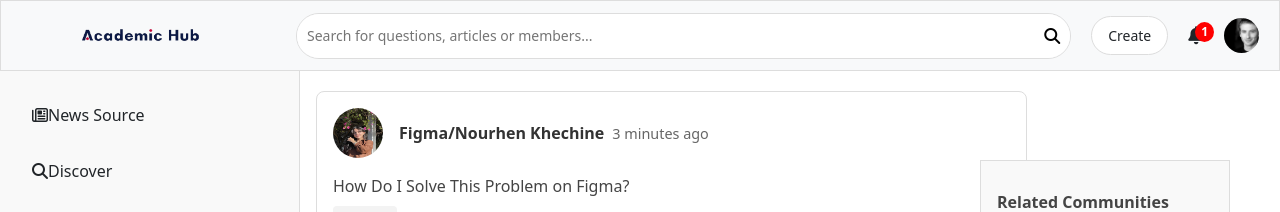
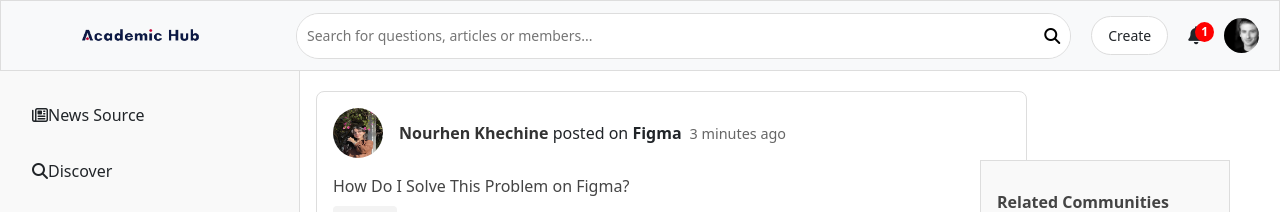
Before and after one commit to NA5KO/Academic_Hub, an Angular app in the folder frontend-app/: page /post/1 in a window 1280 px wide. Shown: the top 212 px of the page. Built offline with nearby package versions, Linux system fonts and the light colour scheme.

Commit message:
Completed front

```diff
--- a/frontend-app/src/app/feed/posts/post-details/post-details.component.ts
+++ b/frontend-app/src/app/feed/posts/post-details/post-details.component.ts
@@ -10,7 +10,8 @@ export class PostDetailsComponent implements OnInit {
   post: any = {
     id: 1,
     image: '../../../../assets/nourhen.jpg',
-    author: 'Figma/Nourhen Khechine',
+    community: 'Figma',
+    author: 'Nourhen Khechine',
     time: '3 minutes ago',
     content: 'How Do I Solve This Problem on Figma?',
     tags: ['#Figma'],
--- a/frontend-app/src/app/feed/posts/post-item/post-item.component.html
+++ b/frontend-app/src/app/feed/posts/post-item/post-item.component.html
@@ -2,7 +2,8 @@
   <div class="post-header">
     <img src={{post.image}} alt="User avatar" />
     <div>
-      <span class="username">{{ post.author }}</span>
+      <span class="username" (click)="goToUserProfile(post.author)">{{ post.author }}</span>
+      <span (click)="goToCommunity(post.community)"> posted on <b>{{ post.community }}</b></span>
       <span class="time">{{ post.time }}</span>
     </div>
   </div>
--- a/frontend-app/src/app/feed/posts/post-item/post-item.component.ts
+++ b/frontend-app/src/app/feed/posts/post-item/post-item.component.ts
@@ -34,4 +34,12 @@ export class PostItemComponent {
   goToPost(postId: number) {
     this.router.navigate(['/post', postId]);
   }
+
+  goToUserProfile(username: string) {
+    this.router.navigate(['/user', username]);
+  }
+
+  goToCommunity(community: string) {
+    this.router.navigate(['/community', community]);
+  }
 }
--- a/frontend-app/src/app/feed/posts/services/post.service.ts
+++ b/frontend-app/src/app/feed/posts/services/post.service.ts
@@ -11,7 +11,8 @@ export class PostService {
     {
       id: 1,
       image: '../../../../assets/nourhen.jpg',
-      author: 'Figma/Nourhen Khechine',
+      community: 'Figma',
+      author: 'Nourhen Khechine',
       time: '3 minutes ago',
       content: 'How Do I Solve This Problem on Figma?',
       tags: ['#Figma'],
@@ -24,7 +25,8 @@ export class PostService {
     {
       id: 2,
       image: '../../../../assets/amine.jpg',
-      author: 'K8s/Amen Dhouibi',
+      community: 'K8s',
+      author: 'Amen Dhouibi',
       time: '3 minutes ago',
       content: 'Read this article about K8s!!!',
       tags: ['#Kubernetes'],
@@ -36,7 +38,8 @@ export class PostService {
     },
     { id: 3,
       image: '../../../../assets/amine.jpg',
-      author: 'WD/Amen Dhouibi',
+      community: 'WD',
+      author: 'Amen Dhouibi',
       time: '3 minutes ago',
       content: 'What is a REST API?',
       tags: ['#Questions'],
```
